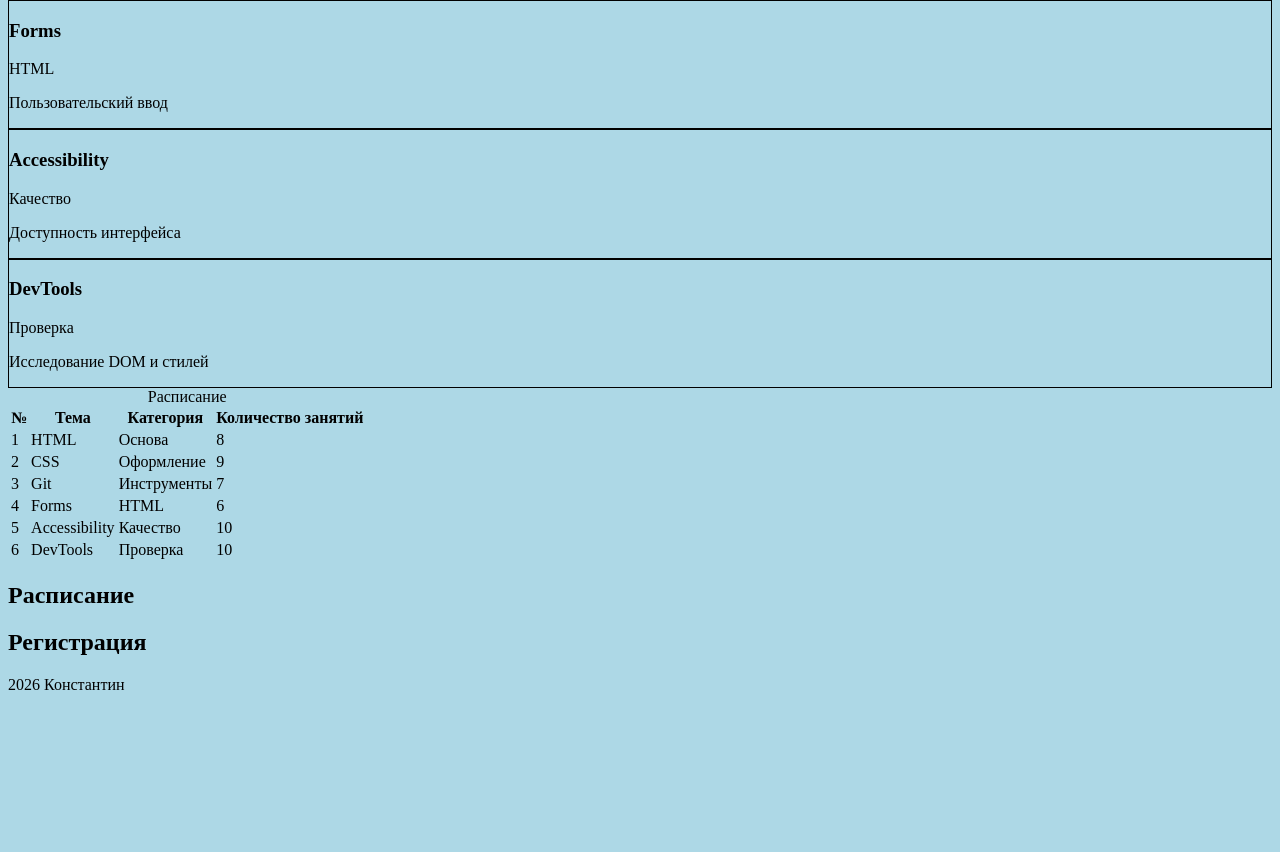
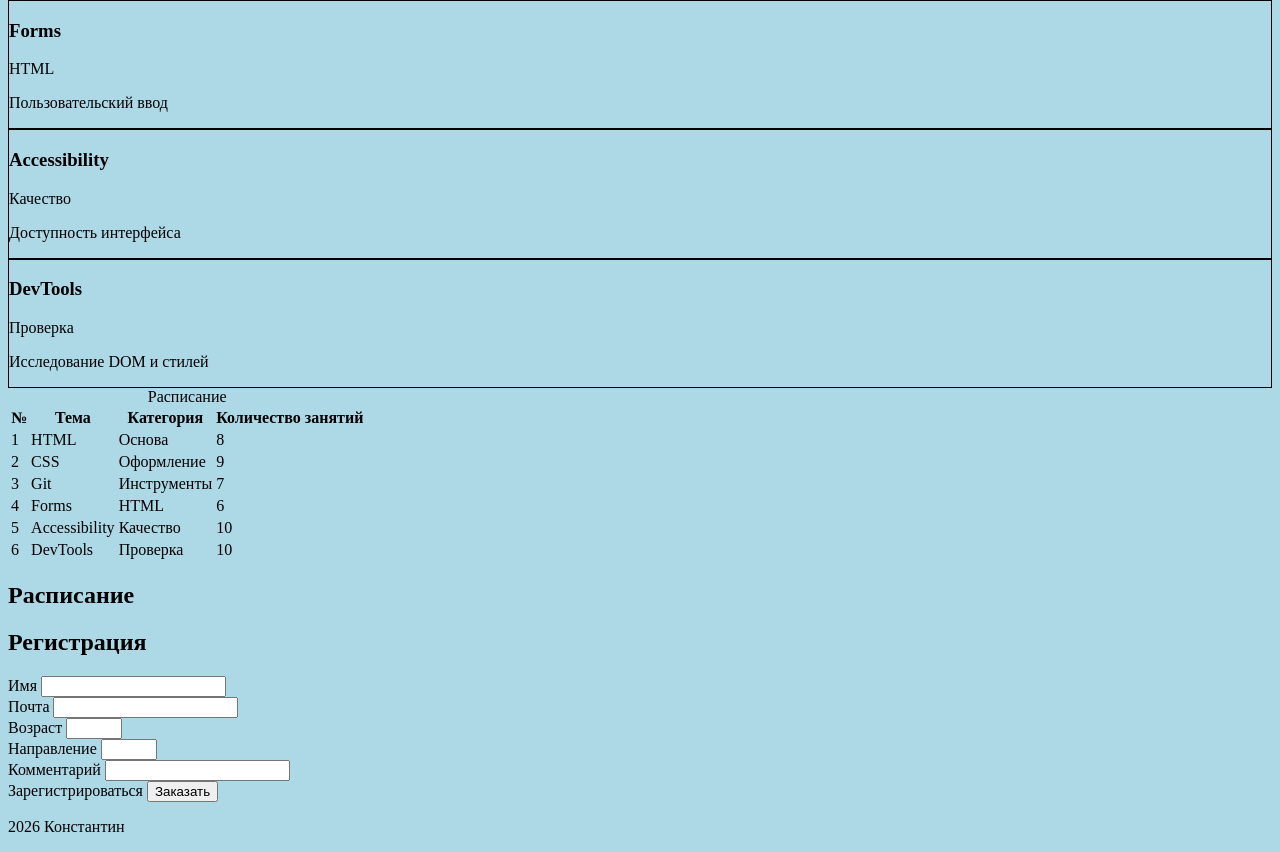
Before and after one commit to BKS-19/Technology-software-developers, a plain HTML site: page pr1/index.html in a window 1280 px wide. Shown: the part 1764-2616 px from the top of the page. Before the commit the page ends 2474 px from the top, so only its background shows below. Drawn offline with Linux system fonts and the light colour scheme.

Commit message:
Добавил регистрацию,поля ввода

```diff
--- a/pr1/index.html
+++ b/pr1/index.html
@@ -114,6 +114,38 @@
         </section>
         <section id ="signup">
             <h2>Регистрация</h2>
+            <form>
+                <div class="form0field">
+                    <label for="name">Имя</label>
+                    <input type="text" id="name" name="name" required minlenght="2" maxlenght="50">
+                </div>
+
+                <div class="ff">
+                    <label for="email">Почта</label>
+                    <input type="email" id="email" name="email" required>
+                </div>
+
+                <div class="ff">
+                    <label for="old">Возраст</label>
+                    <input type="number" id="old" name="old" required min="14" max="99">
+                </div>
+
+
+                <div class="ff">
+                    <label for="napr">Направление</label>
+                    <input type="number" id="napr" name="napr" required min="0" max="11">
+                </div>
+
+                <div class="ff">
+                    <label for="comm">Комментарий</label>
+                    <input type="textarea" if="comm" name="comm">
+                </div>
+                <div class="button1">
+                    <label for="btn">Зарегистрироваться</label>
+                    <button type="submit">Заказать</button>
+                </div>
+
+            </form>
         </section>
     </main>
     <footer>
```
Also changed, not shown: pr1/css/styles.css (line endings or trailing spaces).
